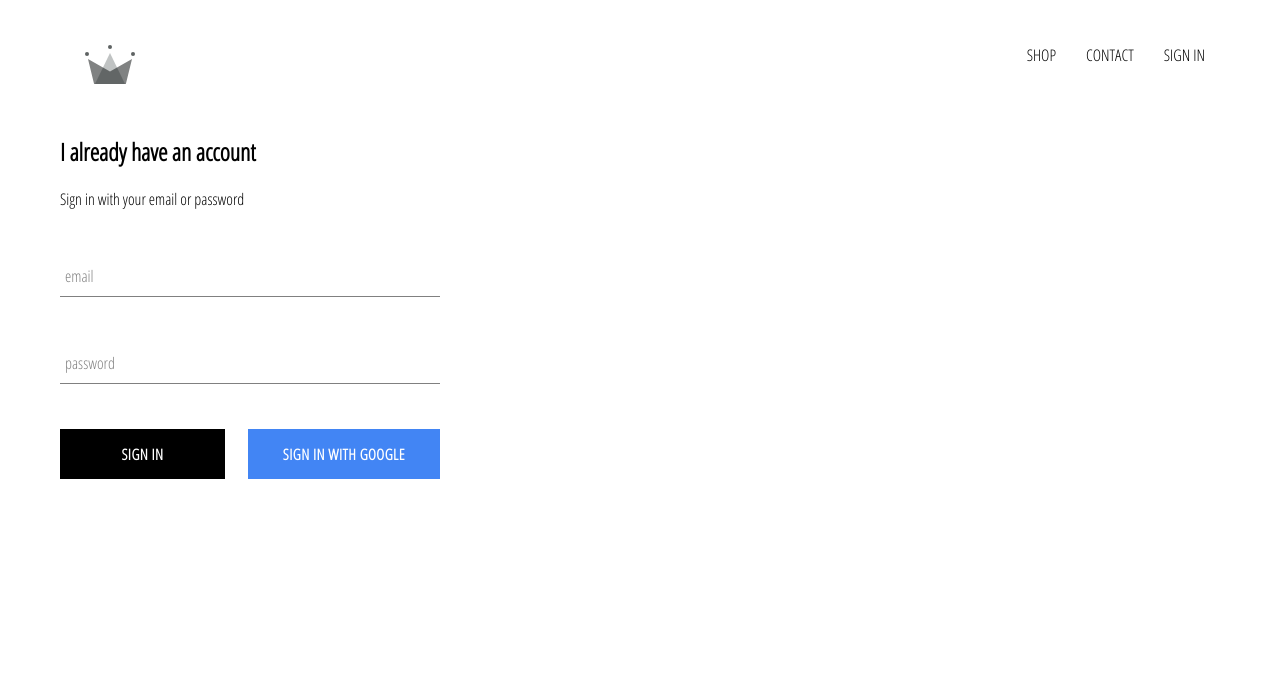
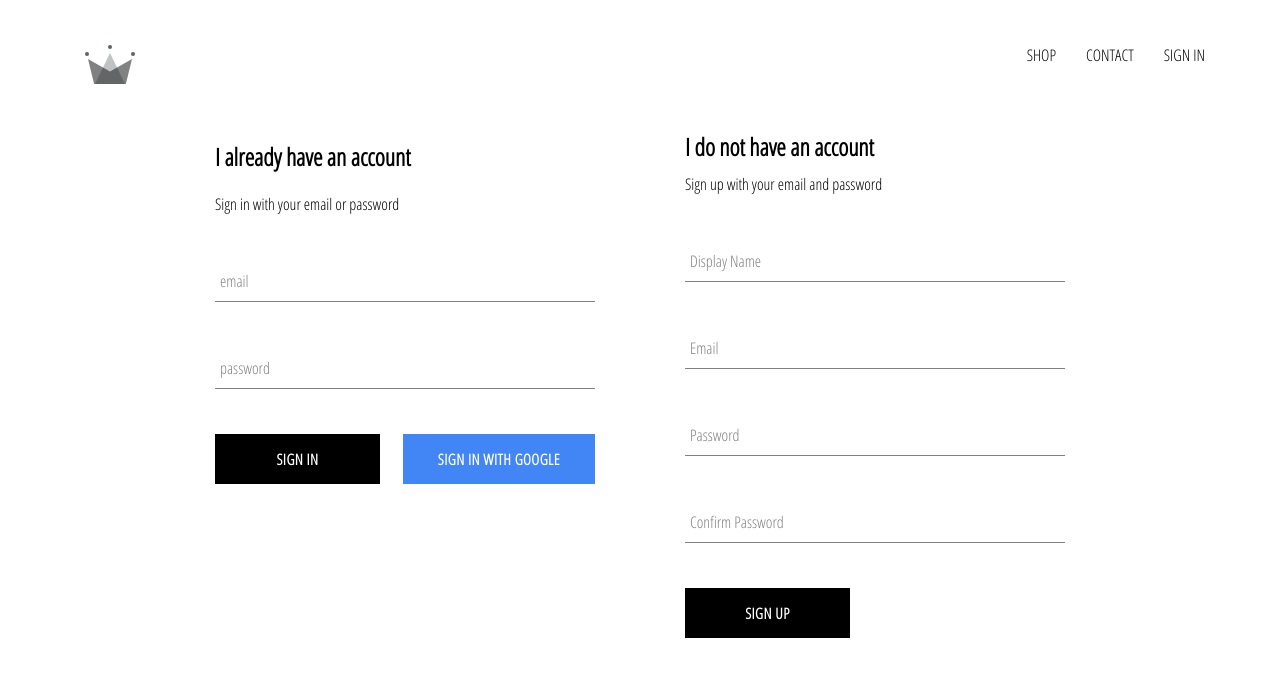
Before and after one commit to Bouziane95/crown-clothing, a React (Create React App) app: page /signin in a window 1280 px wide. Shown: the top 676 px of the page. Built offline with nearby package versions, Linux system fonts and the light colour scheme; no server answers.

Commit message:
implemented firebase utils with ability to store authenticated user into firebase

```diff
--- a/src/App.js
+++ b/src/App.js
@@ -1,7 +1,7 @@
 import './App.css';
 import React from 'react'
 import {Switch, Route} from "react-router-dom";
-import {auth} from './firebase/firebase.utils';
+import {auth, createUserProfileDocument} from './firebase/firebase.utils';
 
 import HomePage from './pages/homepage/homepage.component';
 import ShopPage from './pages/shop/shop.component';
@@ -21,9 +21,24 @@ class App extends React.Component {
   unsubscribeFromAuth = null
 
   componentDidMount(){
-    this.unsubscribeFromAuth = auth.onAuthStateChanged(user => {
-      this.setState({currentUser: user})
+    this.unsubscribeFromAuth = auth.onAuthStateChanged(async userAuth => {
+      if (userAuth) {
+        const userRef = await createUserProfileDocument(userAuth);
 
+        userRef.onSnapshot(snapshot => {
+          this.setState({
+            currentUser:{
+              id: snapshot.id,
+              ...snapshot.data()
+            }
+          });
+          console.log(this.state)
+        });
+
+      }
+      this.setState({
+        currentUser:userAuth
+      });
     })
   }
 
--- /dev/null
+++ b/src/components/sign-up/sign-up.component.js
@@ -0,0 +1,78 @@
+import FormInput from "../form-input/form-input.component";
+import CustomButton from "../custom-button/custom-button.component";
+import { auth, createUserProfileDocument } from "../../firebase/firebase.utils";
+
+import './sign-up.styles.scss'
+
+import React, { Component } from 'react'
+
+export default class SignUp extends Component {
+
+    constructor() {
+        super()
+
+        this.state = {
+            displayName: '',
+            email:'',
+            password: '',
+            confirmPassword:''
+
+        }
+    }
+
+    handleSubmit = async event => {
+        event.preventDefault();
+
+        const {displayName, email, password, confirmPassword} = this.state;
+
+        if (password !== confirmPassword){
+            alert("Passwords don't match");
+            return;
+        }
+
+        try{
+            const {user} = await auth.createUserWithEmailAndPassword(email, password)
+
+            await createUserProfileDocument(user, {displayName})
+            this.setState({
+                displayName:'',
+                email:'',
+                password: '',
+                confirmPassword:''
+            })
+
+        } catch(error){
+            console.error(error);
+
+        }
+    }
+
+    handleChange = event => {
+
+        const {name, value} = event.target;
+
+        this.setState({[name]: value});
+
+    }
+
+    render() {
+        const {displayName, email, password, confirmPassword} = this.state;
+        return (
+            <div className="sign-up">
+                <h2 className="title">I do not have an account</h2>
+                <span>Sign up with your email and password</span>
+                <form className="sign-up-form" onSubmit={this.handleSubmit}>
+
+                    <FormInput type="text" name="displayName" value = {displayName} onChange={this.handleChange} label='Display Name' required/>
+                    <FormInput type="email" name="email" value = {email} onChange={this.handleChange} label='Email' required/>
+                    <FormInput type="password" name="password" value = {password} onChange={this.handleChange} label='Password' required/>
+                    <FormInput type="password" name="confirmPassword" value = {confirmPassword} onChange={this.handleChange} label='Confirm Password' required/>
+
+                    <CustomButton type="submit">SIGN UP</CustomButton>
+
+                </form>
+
+            </div>
+        )
+    }
+}
--- /dev/null
+++ b/src/components/sign-up/sign-up.styles.scss
@@ -0,0 +1,9 @@
+.sign-up {
+    display: flex;
+    flex-direction: column;
+    width: 380px;
+
+    .title {
+      margin: 10px 0;
+    }
+  }
--- a/src/firebase/firebase.utils.js
+++ b/src/firebase/firebase.utils.js
@@ -11,6 +11,36 @@ const config = {
     appId: "1:229360262:web:365e42268115062e4e4707"
   };
 
+  export const createUserProfileDocument = async (userAuth, additionalData) => {
+    if (!userAuth) return;
+
+    const userRef = firestore.doc(`users/${userAuth.uid}`);
+
+    const snapShot = await userRef.get();
+
+    if (!snapShot.exists){
+      const {displayName, email} = userAuth;
+      const createdAt = new Date();
+
+      try{
+        await userRef.set({
+          displayName,
+          email,
+          createdAt,
+          ...additionalData
+        })
+
+      } catch(error){
+        console.log("error creating user", error.message);
+      }
+    }
+
+    return userRef;
+
+
+
+  }
+
   firebase.initializeApp(config);
 
   export const auth = firebase.auth();
--- a/src/pages/sign-in-and-sign-up/sign-in-and-sign-up.component.js
+++ b/src/pages/sign-in-and-sign-up/sign-in-and-sign-up.component.js
@@ -1,11 +1,13 @@
 import './sign-in-and-sign-up.style.scss'
 import React from 'react'
 import SignIn from "../../components/sign-in/sign-in.component"
+import SignUp from '../../components/sign-up/sign-up.component'
 
 const SignInAndSignUpPage = () => {
     return(
         <div className="sign-in-and-sign-up">
             <SignIn/>
+            <SignUp/>
         </div>
     )
 }
--- a/src/pages/sign-in-and-sign-up/sign-in-and-sign-up.style.scss
+++ b/src/pages/sign-in-and-sign-up/sign-in-and-sign-up.style.scss
@@ -0,0 +1,6 @@
+.sign-in-and-sign-up {
+    width: 850px;
+    display: flex;
+    justify-content: space-between;
+    margin: 30px auto;
+  }
```
